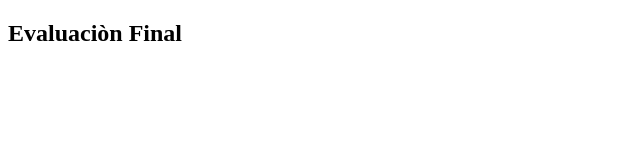
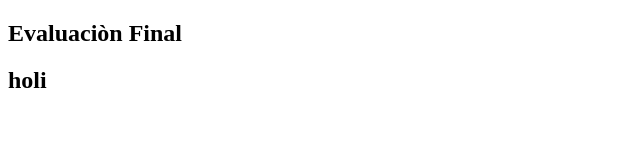
Before and after one commit to MarcoRivera339/ColaborativoIntensivo, a plain HTML site: page index.html in a window 1280 px wide. Shown: the full height of the page, 0-640 px from the left. Drawn offline with Linux system fonts and the light colour scheme.

Commit message:
version 1

```diff
--- a/index.html
+++ b/index.html
@@ -7,5 +7,6 @@
 </head>
 <body>
     <h2>Evaluaciòn Final</h2>
+    <h2>holi</h2>
 </body>
 </html>
```
